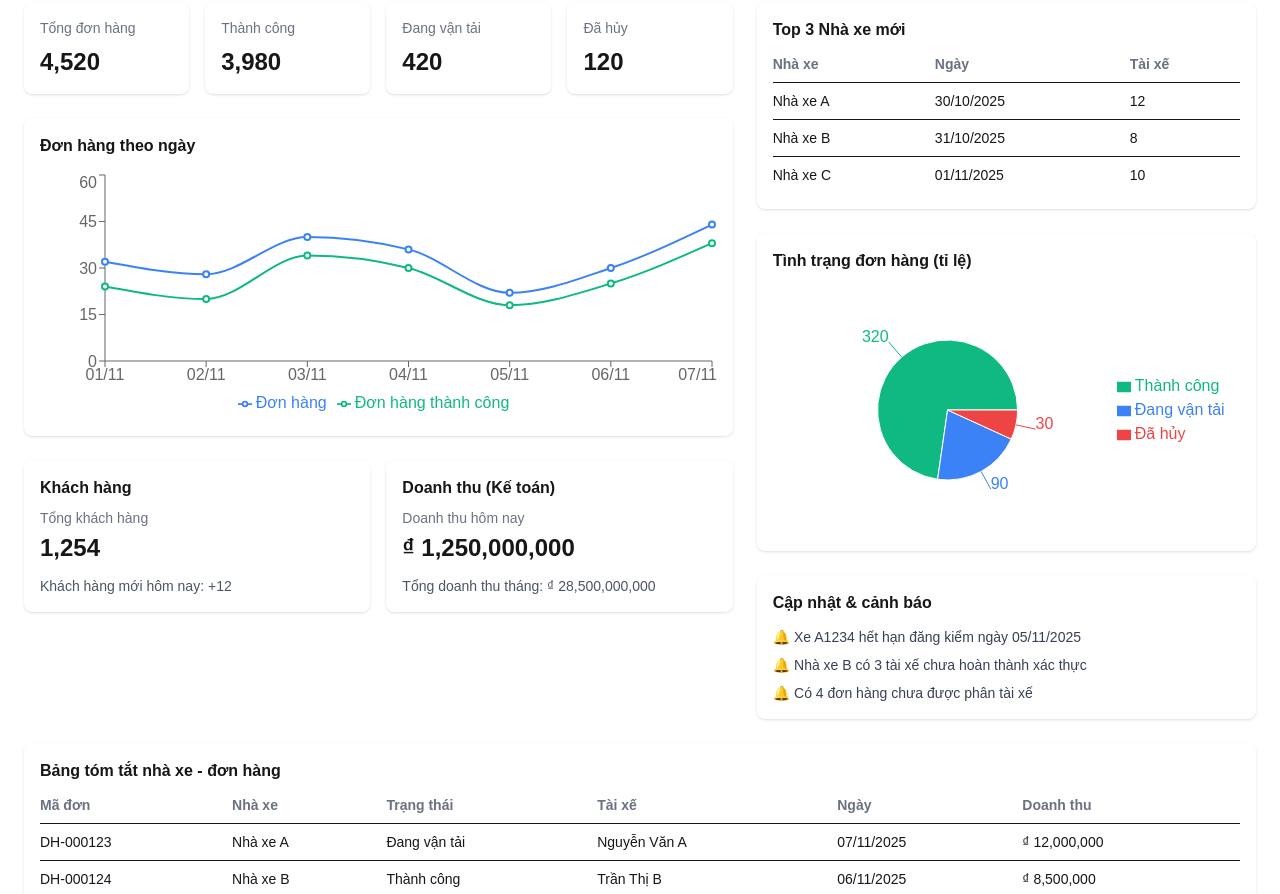
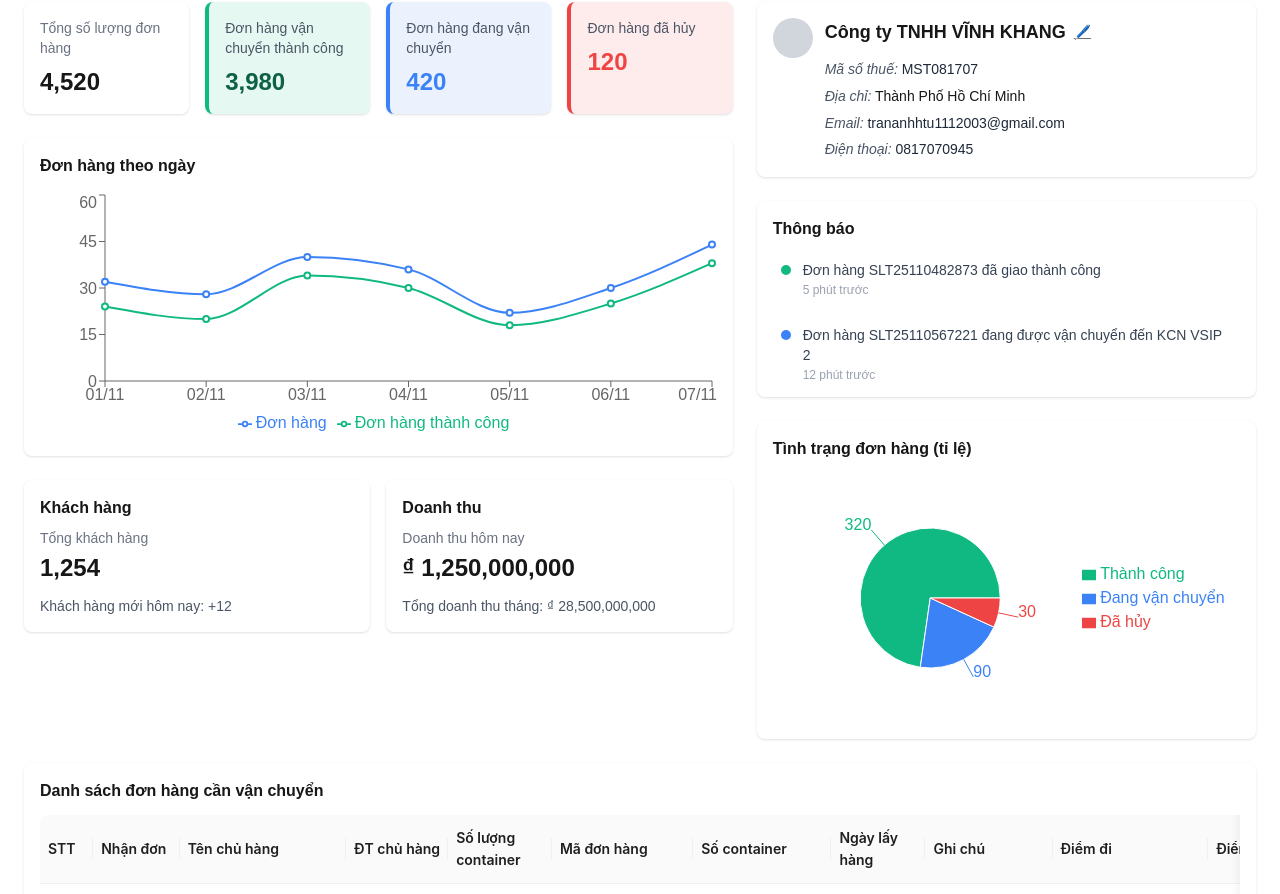
Before and after one commit to Xhoangduy/dashboard, a Next.js app: page / in a window 1280 px wide. Shown: the part 98-992 px from the top of the page. Built offline with nearby package versions, Linux system fonts and the light colour scheme.

Commit message:
feat: tu-branch

```diff
--- a/package.json
+++ b/package.json
@@ -9,6 +9,7 @@
     "lint": "eslint"
   },
   "dependencies": {
+    "antd": "^5.28.0",
     "next": "16.0.1",
     "react": "19.2.0",
     "react-dom": "19.2.0",
--- a/src/app/page.tsx
+++ b/src/app/page.tsx
@@ -1,39 +1,272 @@
 "use client";
 
-import { LineChart, Line, BarChart, Bar, XAxis, YAxis, Tooltip, Legend, PieChart, Pie, Cell, ResponsiveContainer } from "recharts";
+import {
+  LineChart,
+  Line,
+  XAxis,
+  YAxis,
+  Tooltip,
+  Legend,
+  PieChart,
+  Pie,
+  Cell,
+  ResponsiveContainer,
+} from "recharts";
+import { Table } from "antd";
 
 // Dummy data
 const ordersByDay = [
-  { day: "01/11", orders: 32, success: 24, name: 'đơn hàng', successName: 'đơn hàng thành công' },
-  { day: "02/11", orders: 28, success: 20, name: 'đơn hàng', successName: 'đơn hàng thành công' },
-  { day: "03/11", orders: 40, success: 34, name: 'đơn hàng', successName: 'đơn hàng thành công' },
-  { day: "04/11", orders: 36, success: 30, name: 'đơn hàng', successName: 'đơn hàng thành công' },
-  { day: "05/11", orders: 22, success: 18, name: 'đơn hàng', successName: 'đơn hàng thành công' },
-  { day: "06/11", orders: 30, success: 25, name: 'đơn hàng', successName: 'đơn hàng thành công' },
-  { day: "07/11", orders: 44, success: 38, name: 'đơn hàng', successName: 'đơn hàng thành công' },
-];
-
-const vehiclesStats = [
-  { name: "Nhà xe A", active: 25, transporting: 8, cancelled: 2 },
-  { name: "Nhà xe B", active: 18, transporting: 5, cancelled: 1 },
-  { name: "Nhà xe C", active: 22, transporting: 6, cancelled: 3 },
+  { day: "01/11", orders: 32, success: 24 },
+  { day: "02/11", orders: 28, success: 20 },
+  { day: "03/11", orders: 40, success: 34 },
+  { day: "04/11", orders: 36, success: 30 },
+  { day: "05/11", orders: 22, success: 18 },
+  { day: "06/11", orders: 30, success: 25 },
+  { day: "07/11", orders: 44, success: 38 },
 ];
 
 const pieData = [
   { name: "Thành công", value: 320 },
-  { name: "Đang vận tải", value: 90 },
+  { name: "Đang vận chuyển", value: 90 },
   { name: "Đã hủy", value: 30 },
 ];
+
 const COLORS = ["#10B981", "#3B82F6", "#EF4444"];
+const notifications = [
+  {
+    id: 1,
+    type: "success", // success | processing | warning | error
+    message: "Đơn hàng SLT25110482873 đã giao thành công",
+    time: "5 phút trước",
+  },
+  {
+    id: 2,
+    type: "processing",
+    message: "Đơn hàng SLT25110567221 đang được vận chuyển đến KCN VSIP 2",
+    time: "12 phút trước",
+  },
+  {
+    id: 3,
+    type: "error",
+    message: "Đơn hàng SLT25110567223 đã bi hủy bởi khách hàng",
+    time: "10 phút trước",
+  },
+];
+
+const STATUS_COLORS: Record<string, string> = {
+  success: "bg-[#10B981]",
+  processing: "bg-[#3B82F6]",
+  warning: "bg-[#F59E0B]",
+  error: "bg-[#EF4444]",
+};
+
+
+const columns = [
+  { title: "STT", dataIndex: "index", key: "index", width: 60 },
+  {
+    title: "Nhận đơn",
+    dataIndex: "action",
+    key: "action",
+    width: 100,
+    render: () => (
+      <button className="px-2 py-1 bg-[#10B981] text-white rounded">
+        Nhận đơn
+      </button>
+    ),
+  },
+  { title: "Tên chủ hàng", dataIndex: "customer", key: "customer", width: 220 },
+  { title: "ĐT chủ hàng", dataIndex: "phone", key: "phone" },
+  {
+    title: "Số lượng container",
+    dataIndex: "containers",
+    key: "containers",
+    width: 120,
+  },
+  { title: "Mã đơn hàng", dataIndex: "orderCode", key: "orderCode", width: 150 },
+  {
+    title: "Số container",
+    dataIndex: "containerCode",
+    key: "containerCode",
+    width: 150,
+  },
+  { title: "Ngày lấy hàng", dataIndex: "date", key: "date", width: 120 },
+  { title: "Ghi chú", dataIndex: "note", key: "note", width: 180 },
+  { title: "Điểm đi", dataIndex: "from", key: "from", width: 220 },
+  { title: "Điểm đến", dataIndex: "to", key: "to", width: 220 },
+  { title: "Kích cỡ", dataIndex: "size", key: "size", width: 90 },
+  {
+    title: "Trọng lượng (tấn)",
+    dataIndex: "weight",
+    key: "weight",
+    width: 120,
+  },
+];
+
+const data = [
+  {
+    key: 1,
+    index: 1,
+    customer: "CÔNG TY TNHH DV TM TÍN PHÁT",
+    phone: "0918274654",
+    containers: 1,
+    orderCode: "SLT25110482873",
+    containerCode: "WHYU0926482",
+    date: "2025-11-04",
+    note: "",
+    from: "Cảng Tân cảng - Cái Mép Thị Vải",
+    to: "Cảng Container Quốc Tế SP-ITC",
+    size: "22G0",
+    weight: 20,
+  },
+  {
+    key: 2,
+    index: 2,
+    customer: "CÔNG TY TNHH XNK HOÀNG MINH",
+    phone: "0905123456",
+    containers: 2,
+    orderCode: "SLT25110499312",
+    containerCode: "TGHU3839201",
+    date: "2025-11-05",
+    note: "Hàng lạnh",
+    from: "Cảng Cát Lái",
+    to: "KCN VSIP 2 Bình Dương",
+    size: "45R1",
+    weight: 18,
+  },
+  {
+    key: 3,
+    index: 3,
+    customer: "CTY CP LOGISTICS AN KHANG",
+    phone: "0987654321",
+    containers: 1,
+    orderCode: "SLT25110512889",
+    containerCode: "CAIU8293745",
+    date: "2025-11-06",
+    note: "",
+    from: "Depot Trường Thọ",
+    to: "KCN Hiệp Phước",
+    size: "22G1",
+    weight: 24,
+  },
+  {
+    key: 4,
+    index: 4,
+    customer: "CTY TNHH THƯƠNG MẠI QUANG TÚ",
+    phone: "0934567890",
+    containers: 3,
+    orderCode: "SLT25110567221",
+    containerCode: "GESU3920184",
+    date: "2025-11-06",
+    note: "Ưu tiên giao buổi sáng",
+    from: "Cảng SP-PSA",
+    to: "Cảng ICD Long Bình",
+    size: "40HC",
+    weight: 28,
+  },
+  {
+    key: 5,
+    index: 5,
+    customer: "CTY TNHH VẬN TẢI AN PHÚ",
+    phone: "0912003344",
+    containers: 1,
+    orderCode: "SLT25110588941",
+    containerCode: "MSCU8301290",
+    date: "2025-11-07",
+    note: "",
+    from: "Cảng Cái Mép CMIT",
+    to: "Kho Hoà Phú - Thủ Đức",
+    size: "22G1",
+    weight: 19,
+  },
+  {
+    key: 6,
+    index: 6,
+    customer: "CÔNG TY TNHH ABC FOOD",
+    phone: "0908001122",
+    containers: 2,
+    orderCode: "SLT25110699182",
+    containerCode: "HLXU1928374",
+    date: "2025-11-07",
+    note: "Hàng đông lạnh",
+    from: "Cảng TCIT",
+    to: "KCN Sóng Thần 1",
+    size: "45R1",
+    weight: 30,
+  },
+  {
+    key: 7,
+    index: 7,
+    customer: "CTY TNHH NHỰA SÀI GÒN",
+    phone: "0903344556",
+    containers: 1,
+    orderCode: "SLT25110712201",
+    containerCode: "OOLU8872314",
+    date: "2025-11-08",
+    note: "",
+    from: "Depot Transimex",
+    to: "KCN Tân Bình",
+    size: "22G0",
+    weight: 17,
+  },
+  {
+    key: 8,
+    index: 8,
+    customer: "CTY TNHH SX THÉP HOÀNG LONG",
+    phone: "0919988776",
+    containers: 4,
+    orderCode: "SLT25110788112",
+    containerCode: "SUDU6621890",
+    date: "2025-11-08",
+    note: "Hàng nặng",
+    from: "Cảng Cát Lái",
+    to: "Nhà máy thép Long An",
+    size: "40HC",
+    weight: 32,
+  },
+  {
+    key: 9,
+    index: 9,
+    customer: "CÔNG TY TNHH VĨNH THÀNH",
+    phone: "0922334455",
+    containers: 1,
+    orderCode: "SLT25110855291",
+    containerCode: "TEMU0291834",
+    date: "2025-11-09",
+    note: "",
+    from: "Depot Phú Hữu",
+    to: "KCN Lê Minh Xuân",
+    size: "22G0",
+    weight: 21,
+  },
+  {
+    key: 10,
+    index: 10,
+    customer: "CTY TNHH GỖ THANH HẢI",
+    phone: "0933445566",
+    containers: 2,
+    orderCode: "SLT25110999123",
+    containerCode: "TCLU1128734",
+    date: "2025-11-10",
+    note: "",
+    from: "Cảng VICT",
+    to: "Kho Bình Tân",
+    size: "40HC",
+    weight: 26,
+  },
+];
 
 export default function TransportDashboardMockup() {
   return (
     <div className="min-h-screen p-6">
       <header className="flex items-center justify-between mb-6">
         <div className="flex items-center gap-4">
-          <div className="w-12 h-12 bg-linear-to-br from-indigo-600 to-indigo-400 rounded-lg flex items-center justify-center text-white font-bold">TN</div>
+          <div className="w-12 h-12 bg-linear-to-br from-indigo-600 to-indigo-400 rounded-lg flex items-center justify-center text-white font-bold">
+            TN
+          </div>
           <div>
-            <h1 className="text-2xl font-semibold">Dashboard Nhà xe — Vận Tải Nhanh</h1>
+            <h1 className="text-2xl font-semibold">
+              Dashboard Nhà xe — Vận Tải Nhanh
+            </h1>
             <p className="text-sm text-gray-500">Tổng quan hoạt động & báo cáo</p>
           </div>
         </div>
@@ -46,29 +279,32 @@ export default function TransportDashboardMockup() {
             <option>Quý</option>
             <option>Tùy chọn...</option>
           </select>
-          <button className="px-4 py-2 bg-indigo-600 text-white rounded shadow">Xuất Excel</button>
+          <button className="px-4 py-2 bg-indigo-600 text-white rounded shadow">
+            Xuất Excel
+          </button>
         </div>
       </header>
 
       <main className="grid grid-cols-12 gap-6">
-        {/* Left column: Chủ hàng overview */}
+        {/* LEFT */}
         <section className="col-span-7 space-y-6">
           <div className="grid grid-cols-4 gap-4">
             <div className="p-4 rounded-lg shadow">
-              <p className="text-sm text-gray-500">Tổng đơn hàng</p>
+              <p className="text-sm text-gray-500">Tổng số lượng đơn hàng</p>
               <p className="text-2xl font-semibold mt-2">4,520</p>
             </div>
-            <div className="p-4 rounded-lg shadow">
-              <p className="text-sm text-gray-500">Thành công</p>
-              <p className="text-2xl font-semibold mt-2">3,980</p>
+            <div className="p-4 rounded-lg shadow border-l-4 border-[#10B981] bg-[#10B981]/10">
+              <p className="text-sm text-gray-600">Đơn hàng vận chuyển thành công</p>
+              <p className="text-2xl font-semibold mt-2 text-[#0E6244]">3,980</p>
             </div>
-            <div className="p-4 rounded-lg shadow">
-              <p className="text-sm text-gray-500">Đang vận tải</p>
-              <p className="text-2xl font-semibold mt-2">420</p>
+            <div className="p-4 rounded-lg shadow border-l-4 border-[#3B82F6] bg-[#3B82F6]/10">
+              <p className="text-sm text-gray-600">Đơn hàng đang vận chuyển</p>
+              <p className="text-2xl font-semibold mt-2 text-[#3B82F6]">420</p>
             </div>
-            <div className="p-4 rounded-lg shadow">
-              <p className="text-sm text-gray-500">Đã hủy</p>
-              <p className="text-2xl font-semibold mt-2">120</p>
+
+            <div className="p-4 rounded-lg shadow border-l-4 border-[#EF4444] bg-[#EF4444]/10">
+              <p className="text-sm text-gray-600">Đơn hàng đã hủy</p>
+              <p className="text-2xl font-semibold mt-2 text-[#EF4444]">120</p>
             </div>
           </div>
 
@@ -81,8 +317,20 @@ export default function TransportDashboardMockup() {
                   <YAxis />
                   <Tooltip />
                   <Legend />
-                  <Line type="monotone" name="Đơn hàng" dataKey="orders" stroke="#3B82F6" strokeWidth={2} />
-                  <Line type="monotone" name="Đơn hàng thành công" dataKey="success" stroke="#10B981" strokeWidth={2} />
+                  <Line
+                    type="monotone"
+                    name="Đơn hàng"
+                    dataKey="orders"
+                    stroke="#3B82F6"
+                    strokeWidth={2}
+                  />
+                  <Line
+                    type="monotone"
+                    name="Đơn hàng thành công"
+                    dataKey="success"
+                    stroke="#10B981"
+                    strokeWidth={2}
+                  />
                 </LineChart>
               </ResponsiveContainer>
             </div>
@@ -96,47 +344,73 @@ export default function TransportDashboardMockup() {
             </div>
 
             <div className="p-4 rounded-lg shadow">
-              <h4 className="font-semibold mb-2">Doanh thu (Kế toán)</h4>
+              <h4 className="font-semibold mb-2">Doanh thu</h4>
               <p className="text-sm text-gray-500">Doanh thu hôm nay</p>
               <p className="text-2xl font-semibold mt-1">₫ 1,250,000,000</p>
               <div className="mt-3 text-sm text-gray-600">Tổng doanh thu tháng: ₫ 28,500,000,000</div>
             </div>
           </div>
         </section>
+        <aside className="col-span-5 space-y-6">
+          <div className="p-4 bg-white rounded-lg shadow">
+            <div className="flex items-start gap-3">
+              <div className="w-10 h-10 rounded-full bg-gray-300"></div>
+              <div className="flex-1">
+                <div className="flex items-center gap-2">
+                  <h2 className="text-lg font-semibold">Công ty TNHH VĨNH KHANG</h2>
+                  <button className="text-gray-500 hover:text-gray-700 text-sm underline">
+                    🖊️
+                  </button>
+                </div>
 
-        {/* Right column: Nhà xe overview */}
-        <aside className="col-span-5 space-y-6">
-          <div className="p-4 rounded-lg shadow">
-            <h3 className="font-semibold mb-3">Top 3 Nhà xe mới</h3>
-            <table className="w-full text-sm">
-              <thead className="text-left text-gray-500">
-                <tr>
-                  <th className="pb-2">Nhà xe</th>
-                  <th className="pb-2">Ngày</th>
-                  <th className="pb-2">Tài xế</th>
-                </tr>
-              </thead>
-              <tbody>
-                <tr className="border-t">
-                  <td className="py-2">Nhà xe A</td>
-                  <td className="py-2">30/10/2025</td>
-                  <td className="py-2">12</td>
-                </tr>
-                <tr className="border-t">
-                  <td className="py-2">Nhà xe B</td>
-                  <td className="py-2">31/10/2025</td>
-                  <td className="py-2">8</td>
-                </tr>
-                <tr className="border-t">
-                  <td className="py-2">Nhà xe C</td>
-                  <td className="py-2">01/11/2025</td>
-                  <td className="py-2">10</td>
-                </tr>
-              </tbody>
-            </table>
+                <div className="mt-3 text-sm leading-relaxed space-y-1">
+                  <p>
+                    <span className="italic text-gray-600">Mã số thuế:</span>{" "}
+                    <span className="text-gray-800">MST081707</span>
+                  </p>
+                  <p>
+                    <span className="italic text-gray-600">Địa chỉ:</span>{" "}
+                    Thành Phố Hồ Chí Minh
+                  </p>
+                  <p>
+                    <span className="italic text-gray-600">Email:</span>{" "}
+                    <a
+                      href="mailto:trananhhtu1112003@gmail.com"
+                      className="text-gray-800 hover:underline"
+                    >
+                      trananhhtu1112003@gmail.com
+                    </a>
+                  </p>
+                  <p>
+                    <span className="italic text-gray-600">Điện thoại:</span>{" "}
+                    <span className="text-gray-800">0817070945</span>
+                  </p>
+                </div>
+              </div>
+            </div>
           </div>
 
-          <div className="p-4 rounded-lg shadow">
+          <div className="p-4 bg-white rounded-lg shadow">
+            <h3 className="font-semibold mb-3">Thông báo</h3>
+
+            <div className="space-y-3 max-h-32 overflow-y-auto pr-1">
+              {notifications.map((item) => (
+                <div
+                  key={item.id}
+                  className="flex items-start gap-3 p-2 rounded-md hover:bg-gray-50 cursor-pointer"
+                >
+                  <span
+                    className={`mt-1 w-2.5 h-2.5 rounded-full ${STATUS_COLORS[item.type]}`}
+                  />
+                  <div className="flex-1 text-sm">
+                    <p className="text-gray-700 leading-snug">{item.message}</p>
+                    <p className="text-xs text-gray-400 mt-0.5">{item.time}</p>
+                  </div>
+                </div>
+              ))}
+            </div>
+          </div>
+          <div className="p-4 bg-white rounded-lg shadow">
             <h3 className="font-semibold mb-3">Tình trạng đơn hàng (tỉ lệ)</h3>
             <div style={{ width: "100%", height: 250 }}>
               <ResponsiveContainer>
@@ -149,7 +423,10 @@ export default function TransportDashboardMockup() {
                     label
                   >
                     {pieData.map((entry, index) => (
-                      <Cell key={`cell-${index}`} fill={COLORS[index % COLORS.length]} />
+                      <Cell
+                        key={`cell-${index}`}
+                        fill={COLORS[index % COLORS.length]}
+                      />
                     ))}
                   </Pie>
                   <Tooltip />
@@ -163,59 +440,25 @@ export default function TransportDashboardMockup() {
             </div>
           </div>
 
+        </aside>
+        <section className="col-span-12">
+          <div className="p-4 bg-white rounded-lg shadow">
+            <h3 className="font-semibold mb-3">Danh sách đơn hàng cần vận chuyển</h3>
 
-
-          <div className="p-4 rounded-lg shadow">
-            <h3 className="font-semibold mb-3">Cập nhật & cảnh báo</h3>
-            <ul className="text-sm text-gray-700 space-y-2">
-              <li>🔔 Xe A1234 hết hạn đăng kiểm ngày 05/11/2025</li>
-              <li>🔔 Nhà xe B có 3 tài xế chưa hoàn thành xác thực</li>
-              <li>🔔 Có 4 đơn hàng chưa được phân tài xế</li>
-            </ul>
-          </div>
-        </aside>
-
-        {/* Full width: Detailed table or controls */}
-        <section className="col-span-12">
-          <div className="p-4 rounded-lg shadow">
-            <h3 className="font-semibold mb-3">Bảng tóm tắt nhà xe - đơn hàng</h3>
-            <div className="overflow-x-auto">
-              <table className="w-full text-sm">
-                <thead className="text-left text-gray-500">
-                  <tr>
-                    <th className="pb-2">Mã đơn</th>
-                    <th className="pb-2">Nhà xe</th>
-                    <th className="pb-2">Trạng thái</th>
-                    <th className="pb-2">Tài xế</th>
-                    <th className="pb-2">Ngày</th>
-                    <th className="pb-2">Doanh thu</th>
-                  </tr>
-                </thead>
-                <tbody>
-                  <tr className="border-t">
-                    <td className="py-2">DH-000123</td>
-                    <td className="py-2">Nhà xe A</td>
-                    <td className="py-2">Đang vận tải</td>
-                    <td className="py-2">Nguyễn Văn A</td>
-                    <td className="py-2">07/11/2025</td>
-                    <td className="py-2">₫ 12,000,000</td>
-                  </tr>
-                  <tr className="border-t">
-                    <td className="py-2">DH-000124</td>
-                    <td className="py-2">Nhà xe B</td>
-                    <td className="py-2">Thành công</td>
-                    <td className="py-2">Trần Thị B</td>
-                    <td className="py-2">06/11/2025</td>
-                    <td className="py-2">₫ 8,500,000</td>
-                  </tr>
-                </tbody>
-              </table>
-            </div>
+            <Table
+              columns={columns}
+              dataSource={data}
+              pagination={{ pageSize: 5 }}
+              scroll={{ x: 1500 }}
+              size="middle"
+            />
           </div>
         </section>
       </main>
 
-      <footer className="mt-6 text-sm text-gray-500">Cập nhật lần cuối: 07/11/2025 — Dữ liệu demo</footer>
+      <footer className="mt-6 text-sm text-gray-500">
+        Cập nhật lần cuối: 07/11/2025 — Dữ liệu demo
+      </footer>
     </div>
   );
 }
```
Also changed, not shown: 1 other file (tests, documents, lock files or other folders).
